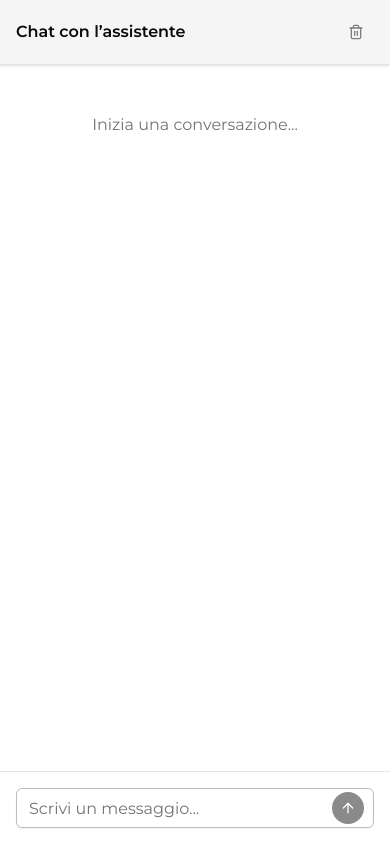
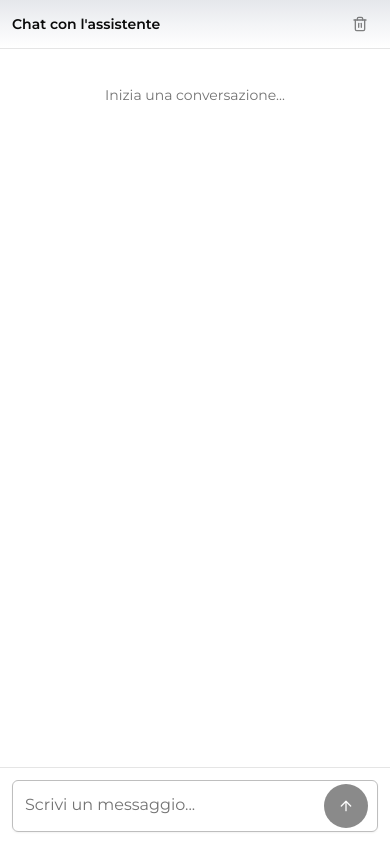
Before and after one commit to andrii-zhygalko/chatbot_ui, a React (Vite) app: page / in a window 390 px wide. Built offline with nearby package versions, Linux system fonts and the light colour scheme.

Commit message:
feat: enhance responsive design for mobile

```diff
--- a/src/App.tsx
+++ b/src/App.tsx
@@ -2,7 +2,7 @@ import { ChatWindow } from './components/chat/ChatWindow'
 
 function App() {
   return (
-    <div className="min-h-screen bg-background">
+    <div className="h-full bg-gradient-to-br from-slate-50 via-blue-50 to-indigo-50">
       <ChatWindow />
     </div>
   )
--- a/src/components/bot-responses/BotBarChart.tsx
+++ b/src/components/bot-responses/BotBarChart.tsx
@@ -35,7 +35,7 @@ export function BotBarChart({ chart, timestamp }: IBotBarChartProps) {
 
   return (
     <article
-      className="bg-muted text-foreground p-3 rounded-lg max-w-[90%] mr-auto"
+      className="bg-muted text-foreground p-3 rounded-lg max-w-[100%] sm:max-w-[85%] mr-auto"
       aria-label={`Grafico: ${chart.title}`}
     >
       <h3 className="text-sm font-semibold mb-3">{chart.title}</h3>
@@ -71,11 +71,11 @@ export function BotBarChart({ chart, timestamp }: IBotBarChartProps) {
               {isMobile && (
                 <LabelList
                   dataKey="label"
-                  position="insideBottom"
+                  position="insideBottomLeft"
                   angle={-90}
                   fill="var(--background)"
                   fontSize={12}
-                  offset={15}
+                  offset={13}
                   formatter={(month) =>
                     typeof month === 'number' ? formatMonthShort(month) : month
                   }
--- a/src/components/bot-responses/BotTable.tsx
+++ b/src/components/bot-responses/BotTable.tsx
@@ -16,14 +16,14 @@ interface IBotTableProps {
 export function BotTable({ table, timestamp }: IBotTableProps) {
   return (
     <article
-      className="bg-muted text-foreground p-3 rounded-lg max-w-[90%] mr-auto"
+      className="bg-muted text-foreground p-3 rounded-lg max-w-[98%] sm:max-w-[85%] mr-auto"
       aria-label={`Tabella: ${table.title}`}
     >
       <h3 className="text-sm font-semibold mb-3">{table.title}</h3>
-      <div className="overflow-x-auto rounded-md border">
-        <Table>
+      <div className="overflow-x-auto rounded-md border-2 border-table/50">
+        <Table className="border-collapse">
           <TableHeader>
-            <TableRow>
+            <TableRow className="border-b-2 border-table/70 bg-muted/50">
               {table.columns.map((column) => (
                 <TableHead key={column.id} scope="col">
                   {column.label}
@@ -33,7 +33,10 @@ export function BotTable({ table, timestamp }: IBotTableProps) {
           </TableHeader>
           <TableBody>
             {table.rows.map((row, index) => (
-              <TableRow key={`row-${index}`}>
+              <TableRow
+                key={`row-${index}`}
+                className="border-b border-table/50"
+              >
                 {table.columns.map((column) => (
                   <TableCell key={`${index}-${column.id}`}>
                     {row[column.id]}
--- a/src/components/chat/BotMessageBubble.tsx
+++ b/src/components/chat/BotMessageBubble.tsx
@@ -8,9 +8,9 @@ export function BotMessageBubble({
   timestamp,
 }: IBotMessageBubbleProps) {
   return (
-    <div className="bg-muted text-foreground p-3 rounded-lg max-w-[80%] mr-auto">
-      <div className="text-sm break-words">{botText}</div>
-      <div className="text-xs opacity-70 mt-1">
+    <div className="bg-muted text-foreground p-3 rounded-lg max-w-[95%] sm:max-w-[75%] mr-auto">
+      <div className="text-sm sm:text-base break-words">{botText}</div>
+      <div className="text-[10px] sm:text-xs opacity-70 mt-1">
         {new Date(timestamp).toLocaleTimeString('it-IT', {
           hour: '2-digit',
           minute: '2-digit',
--- a/src/components/chat/ChatWindow.tsx
+++ b/src/components/chat/ChatWindow.tsx
@@ -20,23 +20,25 @@ export function ChatWindow() {
   }, [conversation])
 
   return (
-    <div className="flex flex-col h-screen">
-      <div className="flex items-center justify-between px-4 py-4 border-b bg-card shadow-sm">
-        <h2 className="text-base font-semibold">Chat con l’assistente</h2>
+    <div className="flex flex-col h-dvh md:max-w-4xl md:mx-auto md:border-x md:shadow-xl bg-background">
+      <div className="flex items-center justify-between px-3 sm:px-4 py-2 sm:py-4 border-b bg-gradient-to-t from-white via-gray-100 to-gray-200">
+        <h2 className="text-sm sm:text-base font-semibold">
+          Chat con l'assistente
+        </h2>
         <Button
           variant="ghost"
           size="sm"
           onClick={clearConversation}
           disabled={conversation.length === 0}
           title="Cancella conversazione"
-          className="text-xs"
+          className="text-xs px-2 sm:px-3"
         >
-          <Trash2 />
+          <Trash2 className="h-3 w-3 sm:h-4 sm:w-4" />
         </Button>
       </div>
 
       <div
-        className="flex-1 p-4 overflow-y-auto
+        className="flex-1 p-3 sm:p-4 overflow-y-auto
                       [&::-webkit-scrollbar]:w-1.5
                       [&::-webkit-scrollbar-track]:bg-muted/20
                       [&::-webkit-scrollbar-thumb]:bg-muted-foreground/30
@@ -45,11 +47,11 @@ export function ChatWindow() {
                       scrollbar-thin"
       >
         {conversation.length === 0 ? (
-          <div className="text-center text-muted-foreground mt-8">
+          <div className="text-center text-muted-foreground mt-6 sm:mt-8 text-sm">
             Inizia una conversazione...
           </div>
         ) : (
-          <div className="space-y-4">
+          <div className="space-y-3 sm:space-y-4">
             {conversation
               .toSorted(
                 (a, b) =>
--- a/src/components/chat/InputBar.tsx
+++ b/src/components/chat/InputBar.tsx
@@ -54,7 +54,14 @@ export function InputBar({ onSendMessage, maxLength = 500 }: IInputBarProps) {
 
   return (
     <div className="border-t">
-      <form className="p-4" onSubmit={handleFormSubmit}>
+      <form className="p-3 sm:p-4" onSubmit={handleFormSubmit}>
+        {isNearLimit && (
+          <div
+            className={`text-xs mb-1 ${isAtLimit ? 'text-red-700' : 'text-muted-foreground'}`}
+          >
+            {remainingChars} caratteri rimanenti
+          </div>
+        )}
         <div className="relative">
           <Textarea
             ref={textareaRef}
@@ -62,7 +69,8 @@ export function InputBar({ onSendMessage, maxLength = 500 }: IInputBarProps) {
             onChange={handleInputChange}
             onKeyDown={handleKeyDown}
             placeholder="Scrivi un messaggio..."
-            className="w-full resize-none overflow-y-auto min-h-[40px] pr-12 block
+            className="w-full resize-none overflow-y-auto min-h-[52px] sm:min-h-[40px] pr-12 block text-base
+                       py-3 sm:py-2
                        [&::-webkit-scrollbar]:w-1.5
                        [&::-webkit-scrollbar-track]:bg-muted/20
                        [&::-webkit-scrollbar-thumb]:bg-muted-foreground/30
@@ -75,18 +83,11 @@ export function InputBar({ onSendMessage, maxLength = 500 }: IInputBarProps) {
             type="submit"
             disabled={!input.trim() || isAtLimit}
             size="icon"
-            className="absolute bottom-1 right-2.5 h-8 w-8 rounded-full"
+            className="absolute bottom-1 right-2.5 h-8 w-8 sm:h-8 sm:w-8 min-h-[44px] min-w-[44px] sm:min-h-0 sm:min-w-0 rounded-full"
           >
-            <ArrowUp className="h-4 w-4" />
+            <ArrowUp className="h-5 w-5 sm:h-4 sm:w-4" />
             <span className="sr-only">Invia</span>
           </Button>
-          {isNearLimit && (
-            <div
-              className={`text-xs mt-1 absolute bottom-[-18px] left-[2px]  ${isAtLimit ? 'text-red-700' : 'text-muted-foreground'}`}
-            >
-              {remainingChars} caratteri rimanenti
-            </div>
-          )}
         </div>
       </form>
     </div>
--- a/src/components/chat/MessageBubble.tsx
+++ b/src/components/chat/MessageBubble.tsx
@@ -5,9 +5,9 @@ interface IMessageBubbleProps {
 
 export function MessageBubble({ content, timestamp }: IMessageBubbleProps) {
   return (
-    <div className="bg-primary/85 text-primary-foreground p-3 rounded-lg max-w-[80%] ml-auto">
-      <div className="text-sm break-words">{content}</div>
-      <div className="text-xs opacity-70 mt-1">
+    <div className="bg-primary/85 text-primary-foreground p-3 rounded-lg max-w-[95%] sm:max-w-[75%] ml-auto">
+      <div className="text-sm sm:text-base break-words">{content}</div>
+      <div className="text-[10px] sm:text-xs opacity-70 mt-1">
         {new Date(timestamp).toLocaleTimeString('it-IT', {
           hour: '2-digit',
           minute: '2-digit',
--- a/src/index.css
+++ b/src/index.css
@@ -13,6 +13,7 @@
   --color-muted: var(--muted);
   --color-muted-foreground: var(--muted-foreground);
   --color-border: var(--border);
+  --color-table: var(--table);
   --color-input: var(--input);
   --color-chart-1: var(--chart-1);
 }
@@ -29,6 +30,7 @@
   --muted: oklch(0.94 0 0);
   --muted-foreground: oklch(0.556 0 0);
   --border: oklch(0.922 0 0);
+  --table: oklch(0.4605 0 0);
   --input: oklch(0.8021 0 0);
   --chart-1: oklch(0.646 0.222 41.116);
 }
@@ -37,6 +39,10 @@
   * {
     @apply border-border;
   }
+  html, body, #root {
+    height: 100%;
+    overflow: hidden;
+  }
   body {
     @apply bg-background text-foreground;
     font-family: 'Montserrat', sans-serif;
```
